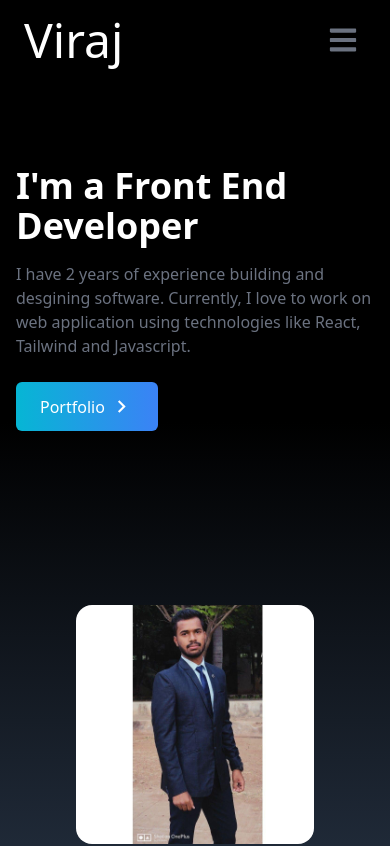
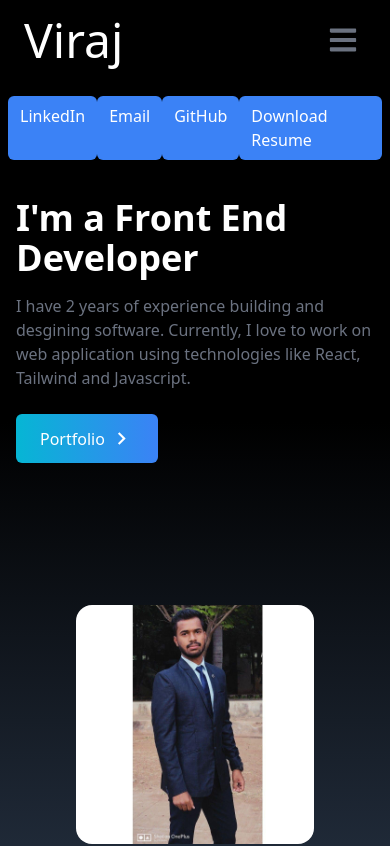
Before and after one commit to Viraj1205/Viraj-Portfolio, a React (Create React App) app: page / in a window 390 px wide. Shown: the top 846 px of the page. Built offline with nearby package versions, Linux system fonts and the light colour scheme.

Commit message:
Social links

```diff
--- a/src/App.js
+++ b/src/App.js
@@ -4,17 +4,21 @@
 import Home from "./Components/Home";
 import NavBar from "./Components/Navbar";
 import Portfolio from "./Components/Portfolio";
+import Social from "./Components/Social";
 import SocialLinks from "./Components/Sociallinks";
 
 function App() {
   return (
     <div>
       <NavBar />
+      <Social/>
       <Home />
+
       <About />
       <Portfolio />
       <Experience />
       <Contact />
+
 
       <SocialLinks />
     </div>
--- a/src/Components/Home.js
+++ b/src/Components/Home.js
@@ -7,7 +7,7 @@
   return (
     <div
       name="home"
-      className="h-screen w-full bg-gradient-to-b from-black via-black to-gray-800"
+      className="h-screen w-full bg-gradient-to-b from-black via-black to-gray-800 pt-16"
     >
       <div className="max-w-screen-lg mx-auto flex flex-col items-center justify-center h-full px-4 md:flex-row">
         <div className="flex flex-col justify-center h-full">
--- /dev/null
+++ b/src/Components/Social.js
@@ -0,0 +1,41 @@
+// Social.js
+import React from 'react';
+
+const Social = () => {
+  return (
+    <div className="mt-20 py-4 px-2 fixed flex justify-between bg-black w-full text-white lg:hidden md:hidden">
+      <a
+        href="https://www.linkedin.com/in/viraj-shinde-829970222/"
+        target="_blank"
+        rel="noopener noreferrer"
+        className="bg-blue-500 px-3 py-2 rounded-full text-white rounded-md hover:scale-110 duration-300"
+      >
+        LinkedIn
+      </a>
+      <a
+        href="mailto:virajshinde1298@gmail.com"
+        className="bg-blue-500 px-3 py-2 rounded-full text-white rounded-md hover:scale-110 duration-300"
+      >
+        Email
+      </a>
+      <a
+        href="https://github.com/Viraj1205"
+        target="_blank"
+        rel="noopener noreferrer"
+        className="bg-blue-500 px-3 py-2 rounded-full text-white rounded-md hover:scale-110 duration-300"
+      >
+        GitHub
+      </a>
+      <a
+        href="./Viraj_s_Resume (2).pdf"
+        target="_blank"
+        download={true}
+        className="bg-blue-500 px-3 py-2 rounded-full text-white rounded-md hover:scale-110 duration-300"
+      >
+        Download Resume
+      </a>
+    </div>
+  );
+};
+
+export default Social;
--- a/src/Components/Sociallinks.js
+++ b/src/Components/Sociallinks.js
@@ -47,7 +47,7 @@
   ];
 
   return (
-    <div className="hidden lg:flex flex-col top-[35%] left-0 fixed">
+    <div className="hidden md:flex flex-col top-[35%] left-0 fixed">
       <ul>
         {links.map(({ id, child, href, style, download }) => (
           <li
```
